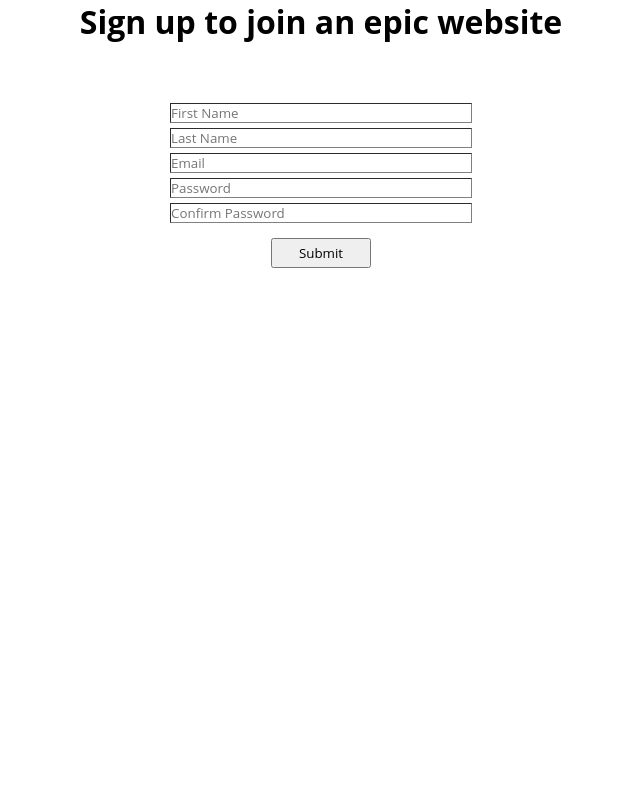
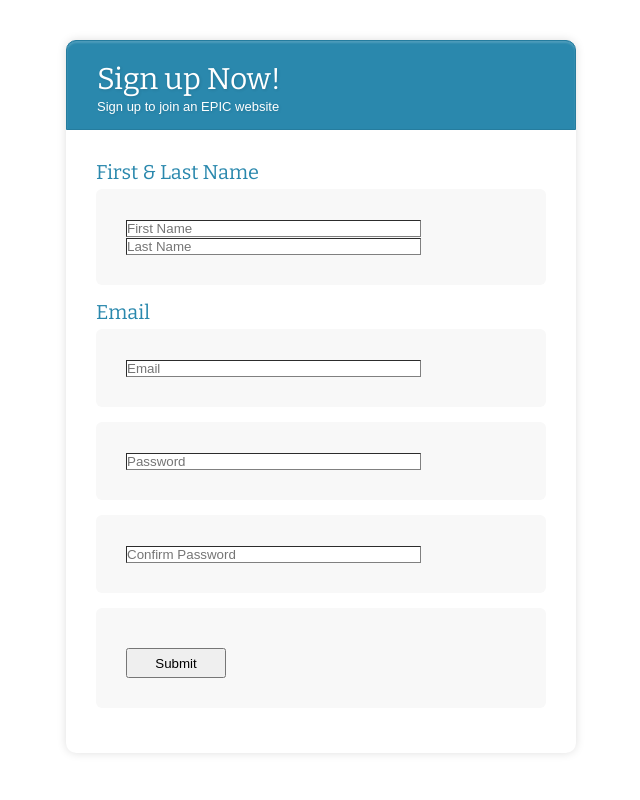
Before and after one commit to MarkNovicio/jschatz, a Django app: page /registration in a window 1280 px wide. Shown: the whole page, without its empty margins (319-959 px from the left). Run offline with Django 3.2, Linux system fonts and the light colour scheme.

Commit message:
update signup form css

```diff
--- a/login_app/static/main.css
+++ b/login_app/static/main.css
@@ -1,22 +1,43 @@
+
 * {
-    font-family: "Open Sans", sans-serif;
     margin: 0;
     padding:0;
   }
 .form-container{
-  display: flex;
-  justify-content: center;
-  flex-direction: column;
-  align-items: center;
+	width:450px;
+	padding:30px;
+	margin:40px auto;
+	background: #FFF;
+	border-radius: 10px;
+	-webkit-border-radius:10px;
+	-moz-border-radius: 10px;
+	box-shadow: 0px 0px 10px rgba(0, 0, 0, 0.13);
+	-moz-box-shadow: 0px 0px 10px rgba(0, 0, 0, 0.13);
+	-webkit-box-shadow: 0px 0px 10px rgba(0, 0, 0, 0.13);
 
 }
-form{
-  width: 400px;
-  height: 40px;
+
+.form-title{
+	background: #2A88AD;
+	padding: 20px 30px 15px 30px;
+	margin: -30px -30px 30px -30px;
+	border-radius: 10px 10px 0 0;
+	-webkit-border-radius: 10px 10px 0 0;
+	-moz-border-radius: 10px 10px 0 0;
+	color: #fff;
+	text-shadow: 1px 1px 3px rgba(0, 0, 0, 0.12);
+	font: normal 30px 'Bitter', serif;
+	-moz-box-shadow: inset 0px 2px 2px 0px rgba(255, 255, 255, 0.17);
+	-webkit-box-shadow: inset 0px 2px 2px 0px rgba(255, 255, 255, 0.17);
+	box-shadow: inset 0px 2px 2px 0px rgba(255, 255, 255, 0.17);
+	border: 1px solid #257C9E;
 }
-.form-title{
-  margin-bottom: 30px;
+h1 span{
+	display: block;
+	margin-top: 2px;
+	font: 13px Arial, Helvetica, sans-serif;
 }
+
 .error-messages-container{
   margin-bottom: 30px;
 }
@@ -24,9 +45,10 @@ form{
   color: red;
 }
   div.registration-item-form {
-      display: flex;
-      justify-content:center;
-      margin-bottom: 5px;
+    padding: 30px;
+    background: #F8F8F8;
+    border-radius: 6px;
+    margin-bottom: 15px;
   }
   div.registration-item-form input {
     border-color: #808080;
@@ -34,6 +56,13 @@ form{
     width: 75%;
     font-size: 1.5en;
   }
+
+  .section{
+    font: normal 20px 'Bitter', serif;
+    color: #2A88AD;
+    margin-bottom: 5px;
+  }
+
   div.registration-item-form button {
     margin-top: 10px;
     width: 100px;
--- a/login_app/templates/sign_up.html
+++ b/login_app/templates/sign_up.html
@@ -11,6 +11,8 @@
       type="text/css"
       href="{% static '../static/main.css' %}"
     />
+    <link href='http://fonts.googleapis.com/css?family=Bitter' rel='stylesheet' type='text/css'>
+
     <meta http-equiv="X-UA-Compatible" content="IE=edge">
     <meta name="viewport" content="width=device-width, initial-scale=1.0">
     <title>Document</title>
@@ -18,7 +20,7 @@
 <body>
     <div class = "container">
         <div class = "form-container">
-        <h1 class= "form-title">Sign up to join an epic website</h1>
+        <h1 class= "form-title">Sign up Now! <span>Sign up to join an EPIC website</span></h1>
         <div class = "error-messages-container">
             {% for message in messages %}
                 <p class = "error-messages">{{message}}</p>
@@ -26,12 +28,12 @@
         </div>
         <form action= '/user/registration' method="POST">
             {% csrf_token %}
+            <div class="section">First & Last Name</div>
             <div class= "registration-item-form">
                 <input type='text' name= 'first_name' placeholder = 'First Name'>
-            </div>
-            <div class= "registration-item-form">
                 <input type='text'name = 'last_name' placeholder = 'Last Name'>
             </div>
+            <div class="section">Email</div>
             <div class= "registration-item-form">
                 <input type="email" name = 'email' placeholder = 'Email'>
             </div>
```
